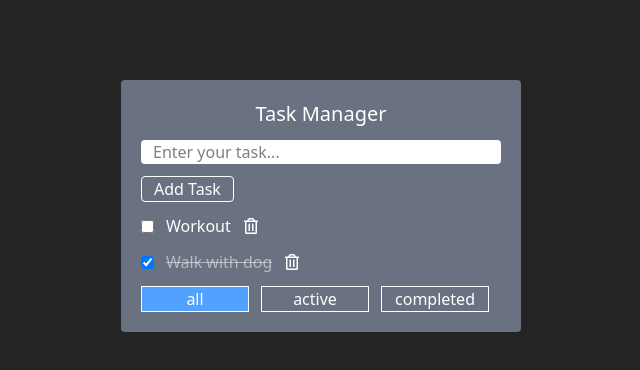
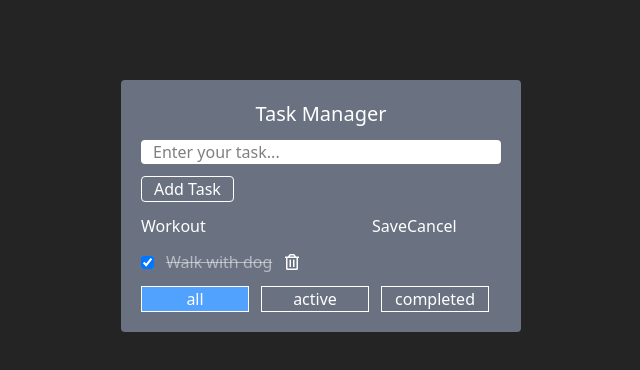
Before and after one commit to Vladimir-Bukhanov/Task-manager, a React (Vite) app: page / in a window 1280 px wide. Both pictures are taken after a click on the element "Workout". Shown: the top 370 px of the page, without its empty margins (319-959 px from the left). Built offline with nearby package versions, Linux system fonts and the light colour scheme.

Commit message:
feat: add possibility of editing title of task

```diff
--- a/src/App.tsx
+++ b/src/App.tsx
@@ -73,6 +73,12 @@ export default function App() {
 
   })
 
+  const onEdit = (editedTitle: string, id: number) => {
+    setTasks(prev => prev.map(task => (
+      task.id === id ? {...task, title: editedTitle} : task
+    )))
+  }
+
   return (
     <div className='w-100 bg-gray-500 rounded p-5 mt-20 mx-auto'>
       <h1 className='text-center mb-3 text-xl'>
@@ -85,6 +91,7 @@ export default function App() {
         tasks={filteredTasks}
         onDelete={onDelete}
         toggleChange={toggleCompleted}
+        onEdit={onEdit}
       />
       <FilterButtons
         onFilterChange={setFilter}
--- a/src/components/TaskItem.tsx
+++ b/src/components/TaskItem.tsx
@@ -1,25 +1,59 @@
 import { FaRegTrashAlt } from 'react-icons/fa'
 import type { ITask } from '../types/task'
-import { memo } from 'react'
+import { memo, useState } from 'react'
 
 interface ITaskItem {
 	item: ITask
 	onChange: (id: number) => void
 	onDelete: (id: number) => void
+	onEdit: (editedTitle: string, id: number) => void
 }
 
-function TaskItemComponent ({item, onChange, onDelete}: ITaskItem) {
+function TaskItemComponent ({item, onChange, onDelete, onEdit}: ITaskItem) {
 
+	const [isEditing, setIsEditing] = useState<boolean>(false)
+
+	const [editText, setEditText] = useState<string>(item.title)
+
+	const editTitle = () => {
+		onEdit(editText, item.id)
+		setIsEditing(false)
+	}
 
 	return (
 		<div className='flex items-center mb-3'>
+
+			{isEditing ?
+				(
+					<>
+						<input
+							type="text"
+							value={editText}
+							onChange={e => setEditText(e.target.value)}
+						/>
+						<button
+							onClick={editTitle}
+						>
+							Save
+						</button>
+						<button
+							onClick={() => setIsEditing(false)}
+						>
+							Cancel
+						</button>
+					</>
+				) :
+				(
+				<>
 					<input
 						className='cursor-pointer'
 						type="checkbox"
 						checked={item.completed}
 						onChange={() => onChange(item.id)}
 					/>
-			<span className={`mx-3 cursor-pointer ${item.completed ? 'line-through text-white/50' : ''}`}
+					<span
+						className={`mx-3 cursor-pointer ${item.completed ? 'line-through text-white/50' : ''}`}
+						onClick={() => setIsEditing(true)}
 					>
 						{item.title}
 					</span>
@@ -27,6 +61,9 @@ function TaskItemComponent ({item, onChange, onDelete}: ITaskItem) {
 						className='cursor-pointer hover:text-red-500 ease duration-200'
 						onClick={() => onDelete(item.id)}
 					/>
+				</>
+				)
+			}
 		</div>
 	)
 }
--- a/src/components/TaskList.tsx
+++ b/src/components/TaskList.tsx
@@ -6,12 +6,13 @@ interface ITaskList {
 	tasks: ITask[]
 	toggleChange: (id: number) => void
 	onDelete: (id: number) => void
+	onEdit: (editedTitle: string, id: number) => void
 }
 
-export default function TaskList ({tasks, toggleChange, onDelete}: ITaskList) {
+export default function TaskList ({tasks, toggleChange, onDelete, onEdit}: ITaskList) {
 
 	if (tasks.length === 0) {
-		return <p>You have no tasks</p>
+		return <p className='mb-3'>You have no tasks</p>
 	}
 
 	return (
@@ -22,6 +23,7 @@ export default function TaskList ({tasks, toggleChange, onDelete}: ITaskList) {
 					item={task}
 					onChange={toggleChange}
 					onDelete={onDelete}
+					onEdit={onEdit}
 				/>
 			))}
 		</>
```
Lines whose indentation alone changed are shown as unchanged.
